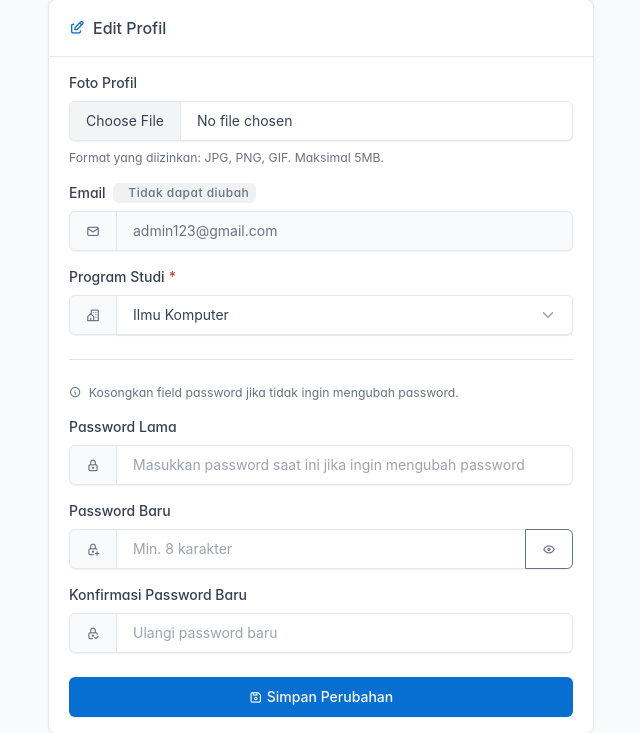
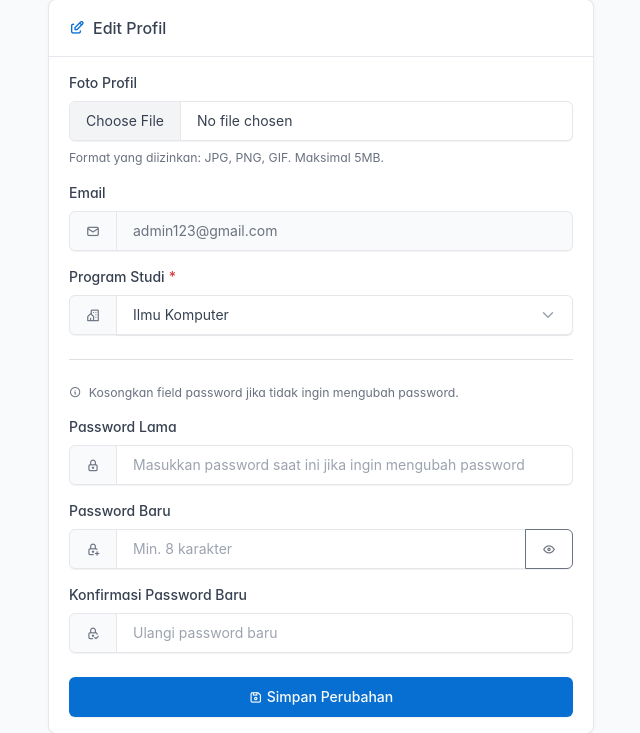
Before and after one commit to andiDermawan/UTS-Pemweb, a PHP site: page /profile.php in a window 1280 px wide. Shown: the part 399-1132 px from the top of the page, without its empty margins (319-959 px from the left). Run offline with PHP 8.4, Linux system fonts and the light colour scheme; a user stored in the database is signed in; data comes from the database, SQL or seed files in the repository; some libraries are stand-ins or nearby versions.

Commit message:
fix: remove uneditable email label and improve JavaScript formatting

```diff
--- a/profile.php
+++ b/profile.php
@@ -423,8 +423,6 @@ if (!empty($userLogin['foto_profil']) && file_exists('uploads/profiles/' . $user
                                         <div class="mb-3">
                                             <label class="form-label" for="email">
                                                 Email
-                                                <span class="badge bg-muted-lt ms-1"><i
-                                                        class="ti ti-lock-filled me-1"></i>Tidak dapat diubah</span>
                                             </label>
                                             <div class="input-group">
                                                 <span class="input-group-text">
@@ -535,7 +533,7 @@ if (!empty($userLogin['foto_profil']) && file_exists('uploads/profiles/' . $user
     <script src="https://cdn.jsdelivr.net/npm/@tabler/core@1.0.0-beta20/dist/js/tabler.min.js"></script>
     <script>
         // Tombol tampil/sembunyikan password
-        document.getElementById('togglePassword').addEventListener('click', function () {
+        document.getElementById('togglePassword').addEventListener('click', function() {
             const input = document.getElementById('password');
             const icon = document.getElementById('eyeIcon');
             if (input.type === 'password') {
@@ -549,7 +547,7 @@ if (!empty($userLogin['foto_profil']) && file_exists('uploads/profiles/' . $user
     </script>
     <script>
         // Copy UUID to clipboard
-        document.getElementById('copyUuidBtn')?.addEventListener('click', function () {
+        document.getElementById('copyUuidBtn')?.addEventListener('click', function() {
             const uuid = this.getAttribute('data-uuid') || '';
             if (!uuid) return;
             if (navigator.clipboard) {
@@ -566,7 +564,9 @@ if (!empty($userLogin['foto_profil']) && file_exists('uploads/profiles/' . $user
                 ta.value = uuid;
                 document.body.appendChild(ta);
                 ta.select();
-                try { document.execCommand('copy'); } catch (e) { }
+                try {
+                    document.execCommand('copy');
+                } catch (e) {}
                 document.body.removeChild(ta);
             }
         });
```
